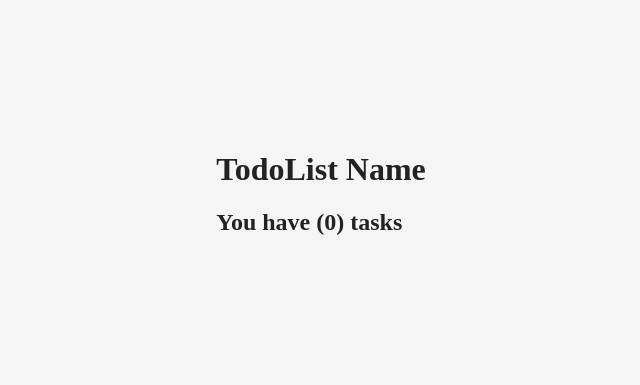
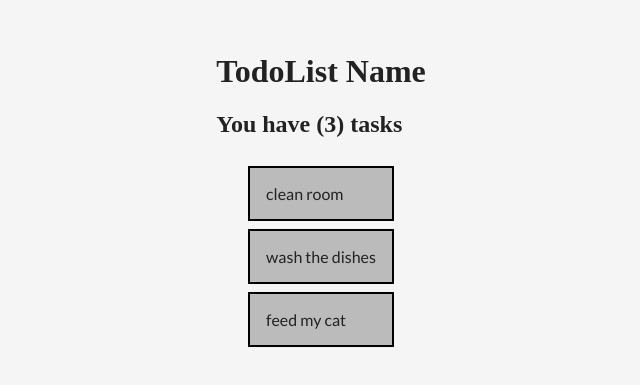
Before and after one commit to aadamcz/16_4, a React app: page / in a window 1280 px wide. Shown: the part 215-600 px from the top of the page, without its empty margins (327-967 px from the left). Built offline with nearby package versions, Linux system fonts and the light colour scheme.

Commit message:
Add Todo and Todolist components, TodoList styles

```diff
--- a/index.html
+++ /dev/null
@@ -1,11 +0,0 @@
-<!DOCTYPE html>
-<html>
-<head>
-	<meta charset="utf-8">
-	<title>Webpack + React</title>
-</head>
-<body>
-	<div id="app"></div>
-	<script src="build/app.bundle.js"></script>
-</body>
-</html>
--- a/package.json
+++ b/package.json
@@ -20,6 +20,8 @@
     "babel-preset-es2015": "^6.24.1",
     "babel-preset-react": "^6.24.1",
     "css-loader": "^0.28.9",
+    "html-webpack-plugin": "^2.30.1",
+    "optimize-js-plugin": "0.0.4",
     "react": "^16.2.0",
     "react-dom": "^16.2.0",
     "style-loader": "^0.19.1",
--- a/src/components/Todo.js
+++ b/src/components/Todo.js
@@ -0,0 +1,7 @@
+import React from "react";
+
+const Todo = ({todo, remove}) => {
+  return (<li onClick={() => {remove(todo.id)}}>{todo.text}</li>);
+}
+
+export default Todo;
--- /dev/null
+++ b/src/components/TodoList.css
@@ -0,0 +1,13 @@
+@import url('https://fonts.googleapis.com/css?family=Lato');
+
+.List {
+	font-family: 'Lato', sans-serif;
+}
+
+.List li {
+	border: 2px black solid;
+	list-style-type: none;
+	padding: 1em;
+	margin: .5em;
+	background-color: #BBB;
+}
--- a/src/components/TodoList.js
+++ b/src/components/TodoList.js
@@ -0,0 +1,12 @@
+import React from "react";
+import Todo from "./Todo";
+import style from "./TodoList.css";
+
+const TodoList = ({data, remove}) => {
+  const todoItems = data.map((todo) => {
+    return (<Todo todo={todo} key={todo.id} remove={remove}/>)
+  });
+  return (<div className={style.List}>{todoItems}</div>);
+}
+
+export default TodoList;
--- a/src/containers/App.js
+++ b/src/containers/App.js
@@ -1,12 +1,22 @@
 import React from "react";
 import style from "./App.css";
 import Title from "../components/Title";
+import TodoList from "../components/TodoList";
 
 class App extends React.Component {
 	constructor(props) {
 		super(props);
 		this.state = {
-			data: []
+			data: [{
+			id: 1,
+    			text: 'clean room'
+			}, {
+			id: 2,
+    			text: 'wash the dishes'
+			}, {
+			id: 3,
+    			text: 'feed my cat'
+			}]
 		};
 	}
 	addTodo(val){
@@ -24,7 +34,11 @@ class App extends React.Component {
 	render(){
 		return(
 			<div className={style.TodoApp}>
-			<Title todoNumber={this.state.data.length}/>
+				<Title todoNumber={this.state.data.length}/>
+				<TodoList
+					data={this.state.data}
+					remove={this.removeTodo.bind(this)}
+				/>
 			</div>
 		);
 	}
--- /dev/null
+++ b/src/index.html
@@ -0,0 +1,10 @@
+<!DOCTYPE html>
+<html>
+<head>
+	<meta charset="utf-8">
+	<title>Webpack + React</title>
+</head>
+<body>
+	<div id="app"></div>
+</body>
+</html>
--- a/webpack.config.js
+++ b/webpack.config.js
@@ -1,4 +1,8 @@
 const path = require("path");
+var webpack = require("webpack");
+var HtmlWebpackPlugin = require("html-webpack-plugin");
+var UglifyJSPlugin = require("uglifyjs-webpack-plugin");
+var optimizeJSPlugin = require("optimize-js-plugin")
 
 module.exports = {
 	entry: "./src/index.js",
@@ -25,5 +29,10 @@ module.exports = {
 				]
 			}
 		]
-	}
+	},
+	plugins: [
+		new HtmlWebpackPlugin({template: 'src/index.html',filename: 'index.html',inject:'body'}),
+		new webpack.optimize.UglifyJsPlugin(),
+		new optimizeJSPlugin({sourceMap:false})
+	]
 };
```
Also changed, not shown: src/components/TodoForm.js (+21 -0 lines), 3 other files (tests, documents, lock files or other folders).
